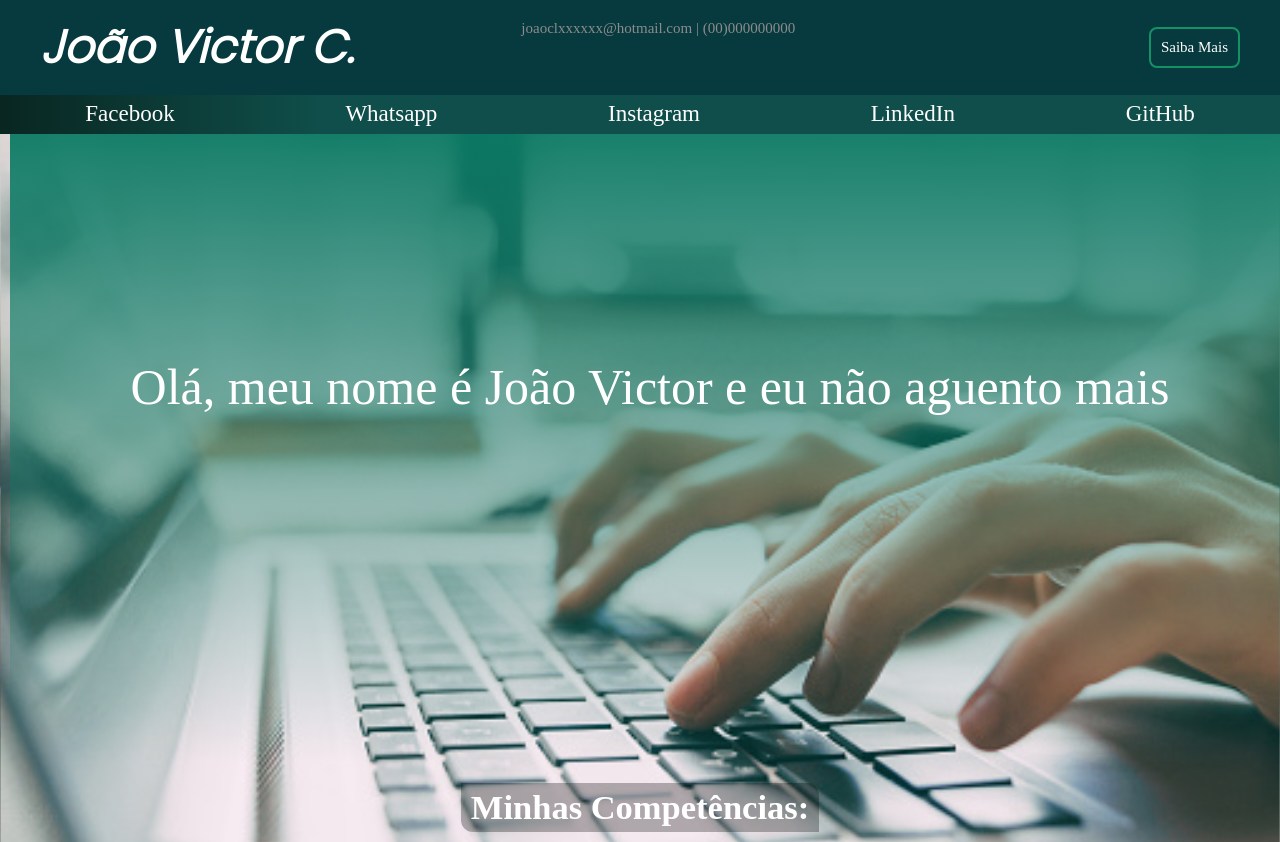
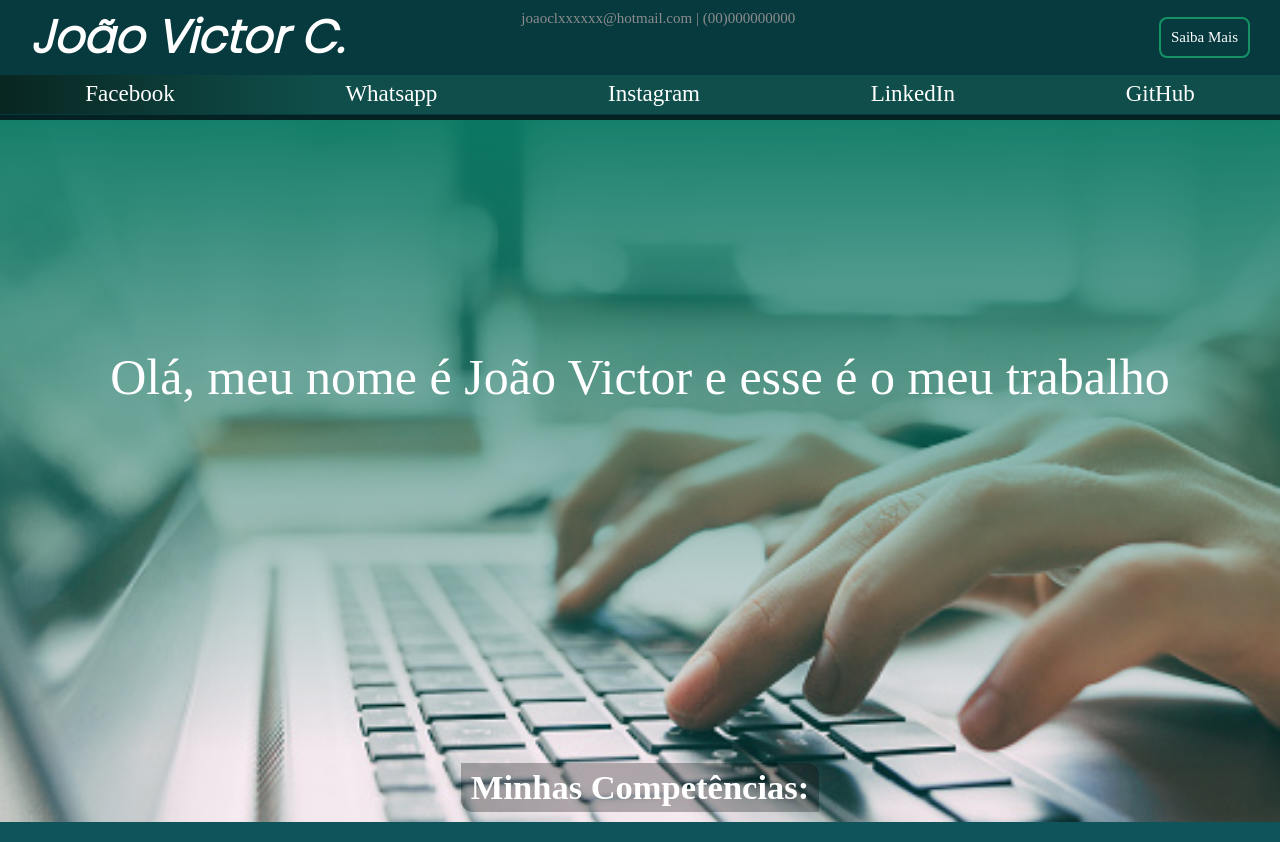
Before and after one commit to VictorClvtt/SiteCurriculo2, a plain HTML site: page index.html in a window 1280 px wide. Drawn offline with Linux system fonts and the light colour scheme; a web font is replaced by a local one.

Commit message:
Div Margin Correction

```diff
--- a/index.html
+++ b/index.html
@@ -29,9 +29,8 @@
       </ul>
     </header>
     <div class="apres">
-      <p class="ola">Olá, meu nome é João Victor e eu não aguento mais</p>
+      <p class="ola">Olá, meu nome é João Victor e esse é o meu trabalho</p>
     </div>
     <h2>Minhas Competências:</h2>
-
   </body>
 </html>
--- a/styles.css
+++ b/styles.css
@@ -38,7 +38,6 @@ h1 {
 div {
   display: flex;
   justify-content: center;
-  margin: 10px;
 }
 
 .cabecalho {
```
